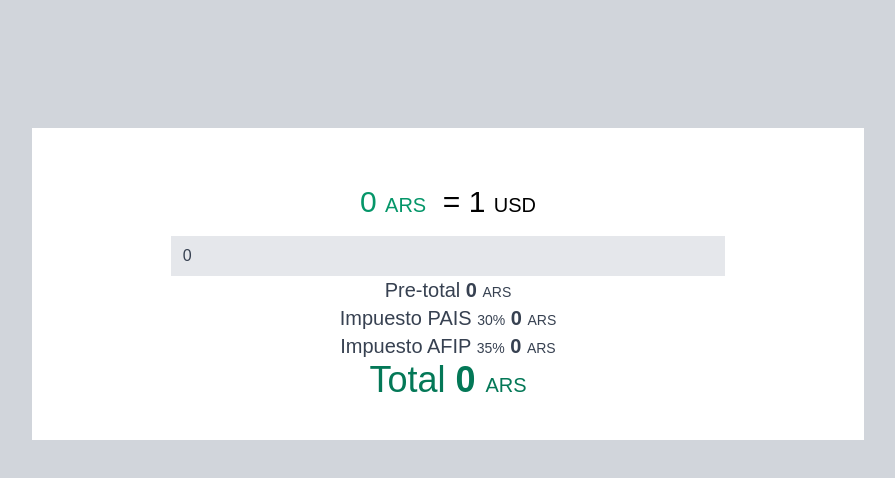
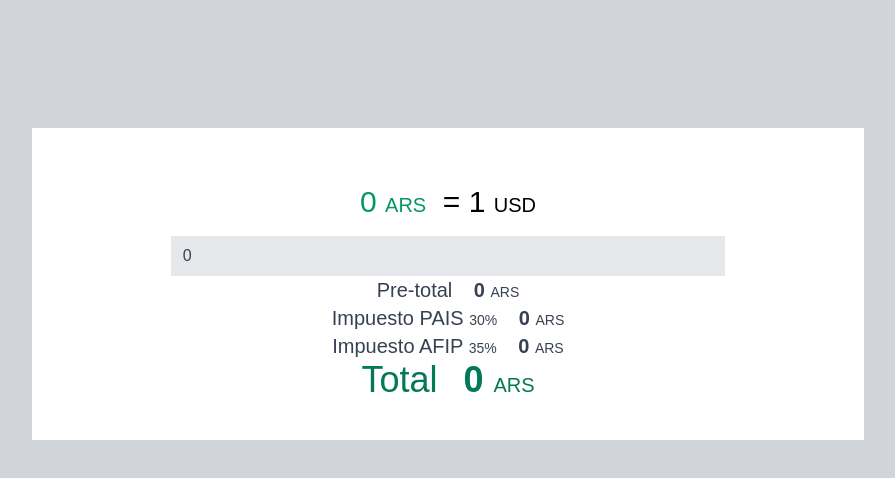
Before and after one commit to tzivigelstein/ARS-USD-currency-converter, a React (Create React App) app: page / in a window 1280 px wide. Shown: the top 478 px of the page, without its empty margins (192-1087 px from the left). Built offline with nearby package versions, Linux system fonts and the light colour scheme; no server answers.

Commit message:
Add better styling

```diff
--- a/src/App.js
+++ b/src/App.js
@@ -41,7 +41,7 @@ const App = () => {
     <div className="w-full h-screen bg-gray-300">
       <main className="flex justify-center items-center px-4">
         <div className="w-full sm:w-2/3 bg-white mt-32 py-10">
-          <div className="text-center text-3xl m-4 flex items-center justify-center">
+          <div className="text-3xl m-4 flex items-center justify-center">
             {loading ? (
               <Spinner />
             ) : (
@@ -64,18 +64,18 @@ const App = () => {
             />
           </form>
           <p className="text-center text-xl text-gray-700">
-            Pre-total <span className="font-bold">{preTotal}</span> <span className="text-sm">ARS</span>
+            Pre-total <span className="font-bold ml-4">{preTotal}</span> <span className="text-sm">ARS</span>
           </p>
           <p className="text-center text-xl text-gray-700">
-            Impuesto PAIS <span className="text-sm">30%</span> <span className="font-bold">{paisTax}</span>{' '}
+            Impuesto PAIS <span className="text-sm">30%</span> <span className="font-bold ml-4">{paisTax}</span>{' '}
             <span className="text-sm">ARS</span>
           </p>
           <p className="text-center text-xl text-gray-700">
-            Impuesto AFIP <span className="text-sm">35%</span> <span className="font-bold">{afipTax}</span>{' '}
+            Impuesto AFIP <span className="text-sm">35%</span> <span className="font-bold ml-4">{afipTax}</span>{' '}
             <span className="text-sm">ARS</span>
           </p>
           <p className="text-center text-4xl text-green-700">
-            Total <span className="font-bold">{finalAmount}</span> <span className="text-xl">ARS</span>
+            Total <span className="font-bold ml-4">{finalAmount}</span> <span className="text-xl">ARS</span>
           </p>
         </div>
       </main>
```
